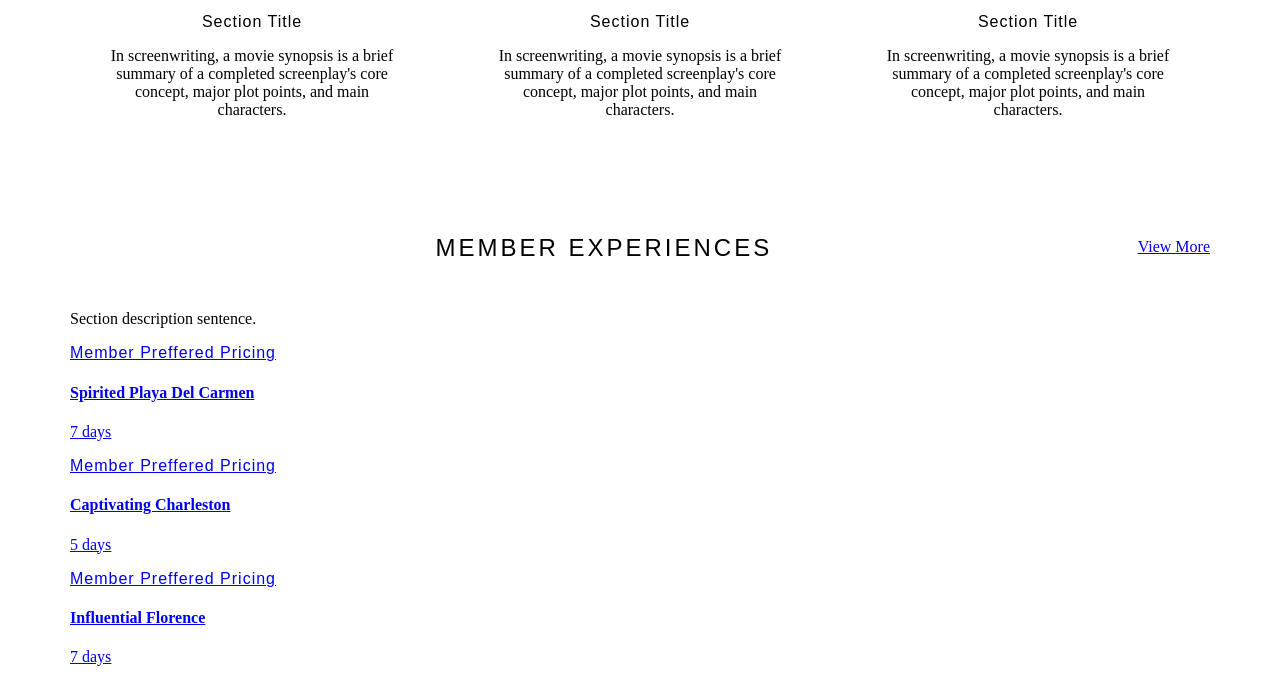
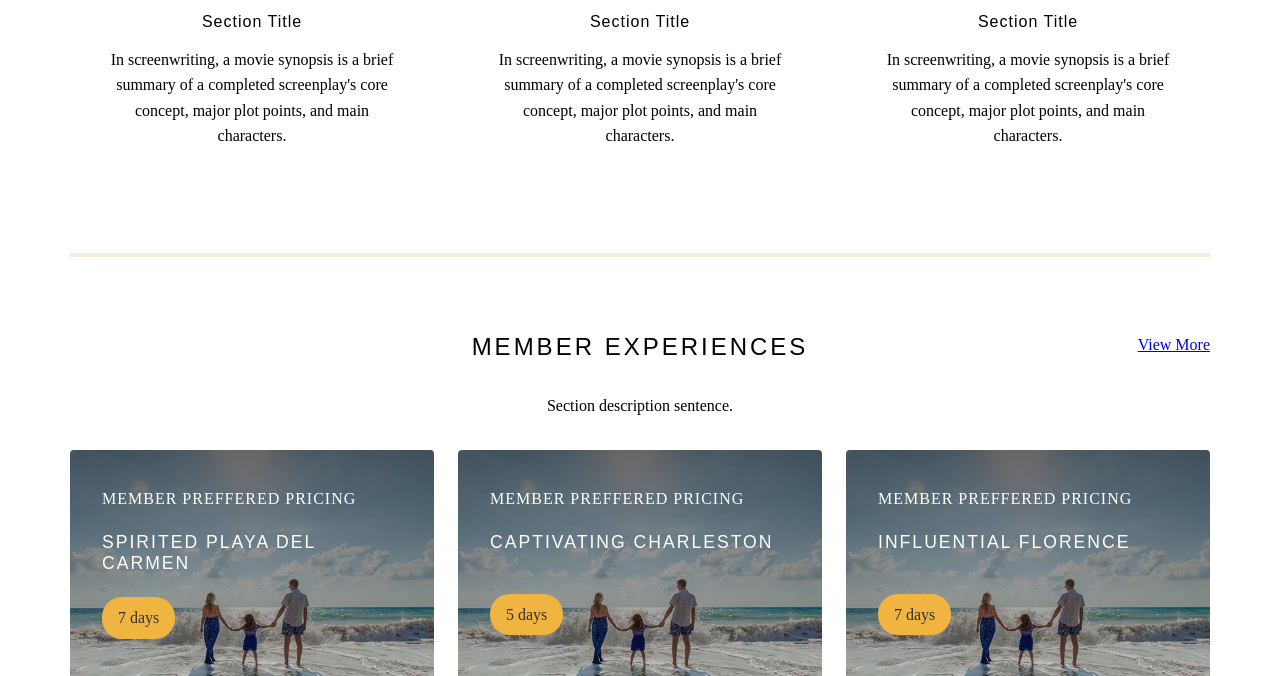
Before and after one commit to btraljic/TnL, a plain HTML site: page index.html in a window 1280 px wide. Shown: the part 1094-1770 px from the top of the page. Drawn offline with nearby package versions, Linux system fonts and the light colour scheme.

Commit message:
main: experience

```diff
--- a/index.html
+++ b/index.html
@@ -41,9 +41,13 @@
             <div>
               <div>
                 <div class="title">
-                  <span></span>
-                  <h2>Members benefit</h2>
-                  <a href="#">View More</a>
+                  <div class="left"></div>
+                  <div class="middle">
+                    <h2>Members benefit</h2>
+                  </div>
+                  <div class="right">
+                    <a href="#">View More</a>
+                  </div>
                 </div>
                 <div class="row">
                   <span href="#" class="col card">
@@ -85,16 +89,24 @@
           </section>
 
           <section class="container">
+            <hr />
+          </section>
+
+          <section class="container">
             <div>
               <div>
                 <div class="title">
-                  <span></span>
-                  <h2>Member Experiences</h2>
-                  <a href="#">View More</a>
+                  <div class="left"></div>
+                  <div class="middle">
+                    <h2>Member Experiences</h2>
+                  </div>
+                  <div class="right">
+                    <a href="#">View More</a>
+                  </div>
                 </div>
-                <p>Section description sentence.</p>
-                <div>
-                  <a href="#">
+                <p class="section-description">Section description sentence.</p>
+                <div class="row">
+                  <a href="#" class="col experience">
                     <div>
                       <div>
                         <h3>Member Preffered Pricing</h3>
@@ -105,7 +117,7 @@
                       </div>
                     </div>
                   </a>
-                  <a href="#">
+                  <a href="#" class="col experience">
                     <div>
                       <div>
                         <h3>Member Preffered Pricing</h3>
@@ -116,7 +128,7 @@
                       </div>
                     </div>
                   </a>
-                  <a href="#">
+                  <a href="#" class="col experience">
                     <div>
                       <div>
                         <h3>Member Preffered Pricing</h3>
--- a/style.css
+++ b/style.css
@@ -9,6 +9,7 @@
   --footer-height: 420px;
   --footer-background-color: #000;
   --top-container-height: 700px;
+  --col-min-width: 360px;
 }
 
 html,
@@ -17,6 +18,7 @@ body {
   height: 100%;
   padding: 0 !important;
   margin: 0 !important;
+  font-family: "Times New Roman", Times, serif;
   font-size: 16px;
 }
 
@@ -25,6 +27,10 @@ body {
   position: relative;
   min-height: 100%;
   padding-bottom: var(--footer-height);
+}
+
+p {
+  line-height: 1.6;
 }
 
 h1 {
@@ -50,6 +56,13 @@ h3 {
   font-size: 1rem;
   font-weight: 500;
   letter-spacing: 1px;
+}
+
+hr {
+  height: 2px;
+  border-style: solid;
+  background-color: #f6ebe0;
+  border-color: #efedd8;
 }
 
 /* ****************************************************************************
@@ -173,8 +186,30 @@ footer {
   margin-bottom: 2rem;
 }
 
-.container .title a {
-  align-self: center;
+.container .left,
+.container .middle,
+.container .right {
+  display: flex;
+  width: 33.3333333333%;
+  align-items: center;
+}
+
+.container .title .middle {
+  justify-content: center;
+}
+
+.container .title .middle > h2 {
+  text-align: center;
+}
+
+.container .title .right {
+  justify-content: right;
+}
+
+.section-description {
+  text-align: center;
+  margin-top: -1rem;
+  margin-bottom: 2rem;
 }
 
 @media (min-width: 400px) {
@@ -233,9 +268,7 @@ footer {
 .col {
   display: block;
   flex: 1 0 0%;
-  /* flex: 0 0 auto;
-  width: 25%; */
-  min-width: 360px;
+  min-width: var(--col-min-width);
 }
 
 /* ****************************************************************************
@@ -254,3 +287,45 @@ footer {
   padding-right: 2rem;
   margin-bottom: 3rem;
 }
+
+/* ****************************************************************************
+***** experience
+**************************************************************************** */
+.experience {
+  background: linear-gradient(rgba(0, 0, 0, 0.6), rgba(0, 0, 0, 0)),
+    url("beach_family.jpg");
+  background-repeat: no-repeat;
+  background-position: center;
+  background-size: cover;
+  min-height: 360px;
+  margin-bottom: 2rem;
+  padding: 1.5rem 2rem;
+  text-decoration: none;
+  text-align: left;
+  border-radius: 4px;
+}
+
+.experience h3 {
+  color: #fff;
+  text-transform: uppercase;
+  font-family: "Times New Roman", Times, serif;
+}
+
+.experience h4 {
+  color: #fff;
+  text-transform: uppercase;
+  font-family: Arial, Helvetica, sans-serif;
+  font-size: 1.1rem;
+  font-weight: 300;
+  letter-spacing: 2px;
+  min-height: 2.4rem;
+}
+
+.experience p {
+  display: inline-block;
+  background-color: #f0b540;
+  color: #333333;
+  margin: 0;
+  padding: 0.5rem 1rem;
+  border-radius: 20px;
+}
```
